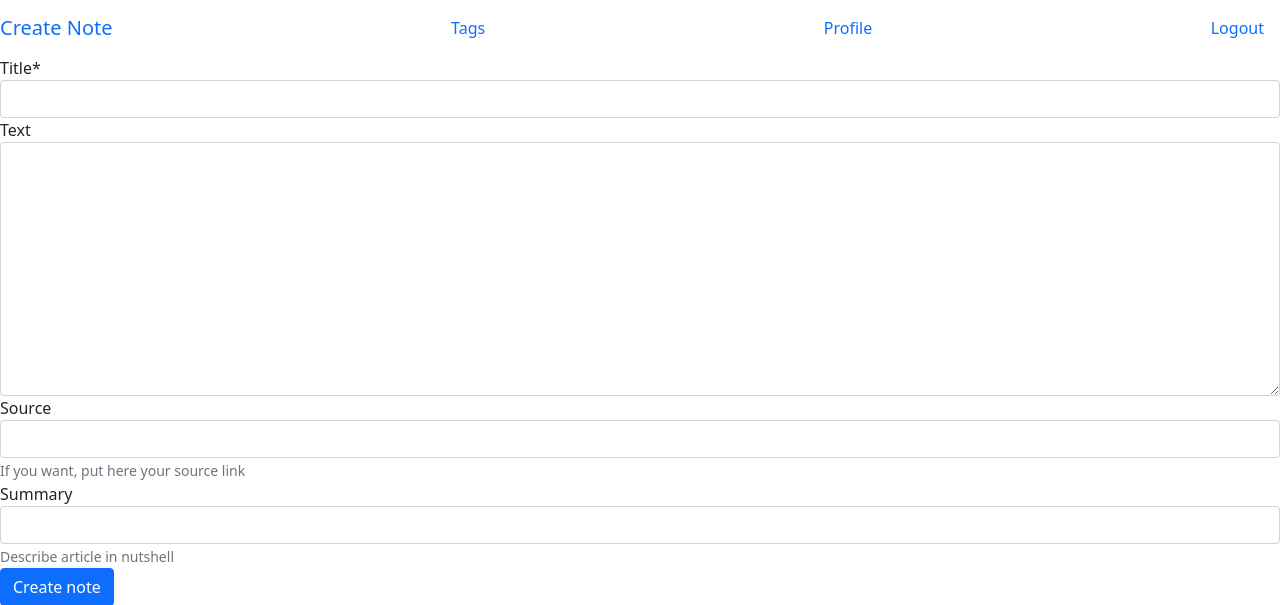
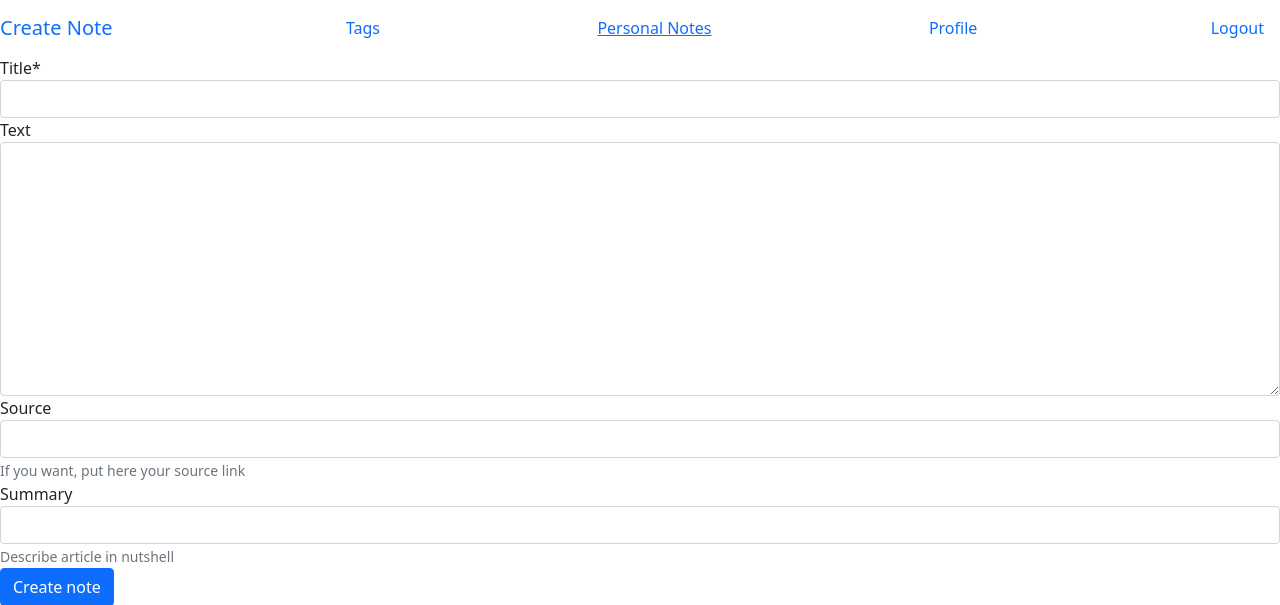
Before and after one commit to Sakkadas/Notes, a Django app: page /create/ in a window 1280 px wide. Shown: the top 605 px of the page. Run offline with Django 3.2, Linux system fonts and the light colour scheme; the visitor is signed in with stand-in values (Sample User, id 1); some libraries are stand-ins or nearby versions.

Commit message:
implement personal notes feature

```diff
--- a/notes/models.py
+++ b/notes/models.py
@@ -10,7 +10,13 @@ from tags.models import UnicodeTaggedItem
 from mptt.models import MPTTModel, TreeForeignKey
 
 
+class NotesManager(models.Manager):
+
+    def get_personal_notes(self, user):
+        return self.filter(author=user)
+
 class Note(models.Model):
+    author = models.ForeignKey(User, on_delete=models.SET_NULL, null=True, editable=False, related_name='author')
     title = models.CharField(max_length=100, null=False, blank=False)
     text = RichTextField(blank=True, null=True)
     summary = models.CharField(max_length=100, default='', blank=True,
@@ -41,12 +47,17 @@ class Note(models.Model):
     def __str__(self):
         return self.title
 
+    feature = NotesManager()
+
 
 class Comment(MPTTModel):
-    note = models.ForeignKey(Note, on_delete=models.CASCADE, related_name='comments', null=True, blank=True)
+    note = models.ForeignKey(
+    Note, on_delete=models.CASCADE, related_name='comments', null=True, blank=True)
     author = models.ForeignKey(User, on_delete=models.SET_NULL, null=True)
-    parent = TreeForeignKey('self', on_delete=models.CASCADE, null=True, blank=True, related_name='children')
-    text = models.TextField(max_length=3000, null=False, blank=False, verbose_name='Comment')
+    parent = TreeForeignKey('self', on_delete=models.CASCADE,
+                            null=True, blank=True, related_name='children')
+    text = models.TextField(max_length=3000, null=False,
+                            blank=False, verbose_name='Comment')
     email = models.EmailField(blank=True)
     publish = models.DateTimeField(auto_now_add=True)
     status = models.BooleanField(default=True)
--- a/notes/urls.py
+++ b/notes/urls.py
@@ -13,6 +13,7 @@ urlpatterns = [
     path("update/<str:slug>/", NoteUpdateView.as_view(), name='update'),
     # -------------------------------------------------------
 
+    path('personal/', PersonalNotesList.as_view(), name='personal'),
     path('tag/<str:tag_slug>/', TaggedNoteListView.as_view(), name='tagged'),
     path("like/<str:slug>/", LikeView, name='like'),
 
--- a/notes/views.py
+++ b/notes/views.py
@@ -17,6 +17,21 @@ class NotesListView(ListView):
     context_object_name = 'notes'
     template_name = 'notes/notes_list.html'
     success_url = reverse_lazy('notes:notes')
+
+    def get_order(self):
+        order = self.request.GET.get('order', '-created')
+        if order.replace('-', '', 1) == 'created':
+            return order
+        return '-created'
+
+
+class PersonalNotesList(NotesListView):
+    template_name = 'notes/personal_notes.html'
+
+    def get_queryset(self):
+        queryset = Note.feature.get_personal_notes(self.request.user)
+        order = self.get_order()
+        return queryset.order_by(order)
 
 
 class NoteDetailView(FormMixin, DetailView):
--- a/templates/layouts/navigation.html
+++ b/templates/layouts/navigation.html
@@ -4,6 +4,7 @@
     {% if request.user.is_authenticated %}
     <a class="nav-link" href="{% url 'notes:create' %}">Create Note</a>
     <a class="nav-link active" aria-current="page" href="{% url 'tags:tags' %}">Tags</a>
+    <a href="{% url 'notes:personal' %}">Personal Notes</a>
     <a class="nav-link" href="{% url 'accounts:profile' %}">Profile</a>
     <a class="nav-link" href="{% url 'accounts:logout' %}">Logout</a>
     {% else %}
--- /dev/null
+++ b/templates/notes/personal_notes.html
@@ -0,0 +1 @@
+{% extends 'notes/notes_list.html' %}
```
